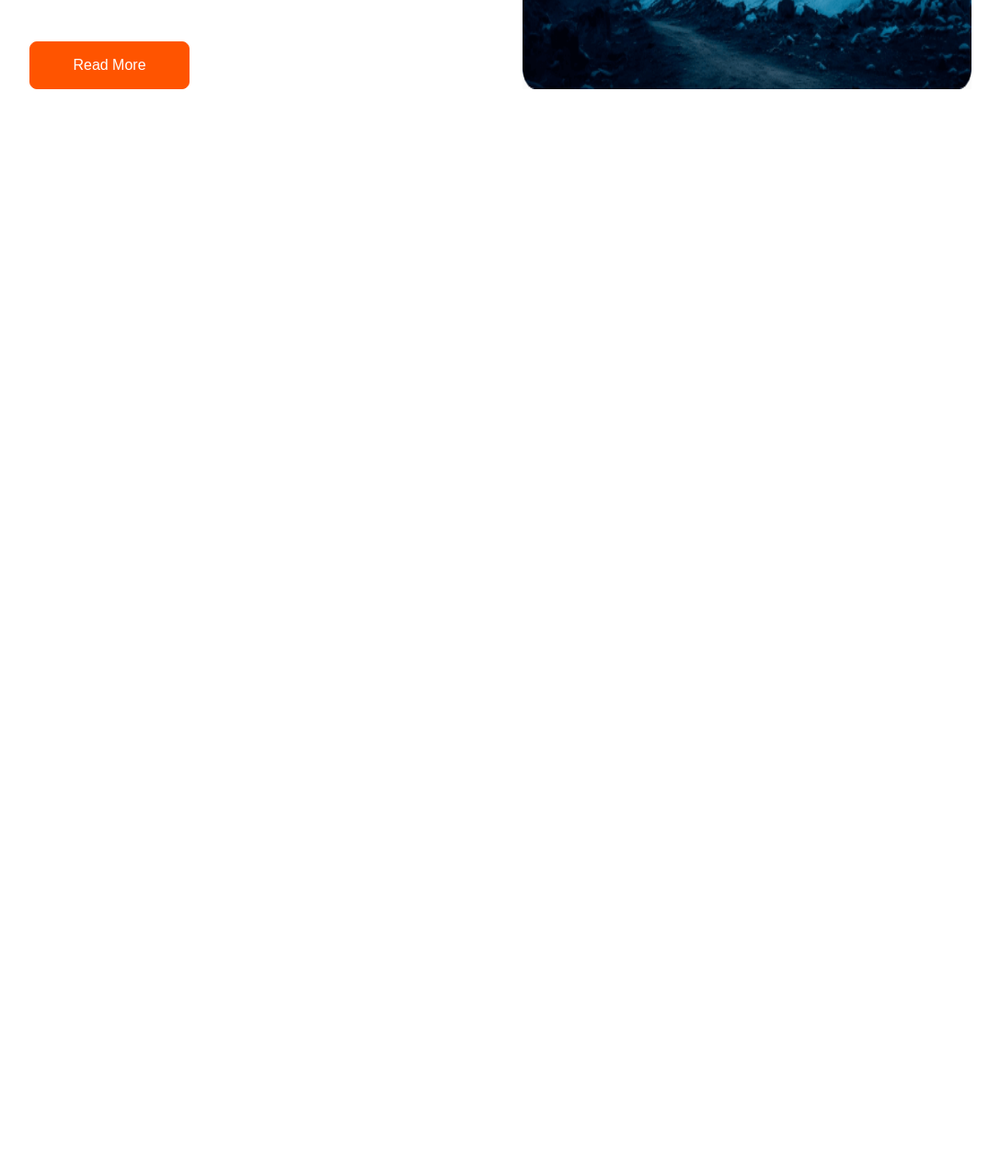
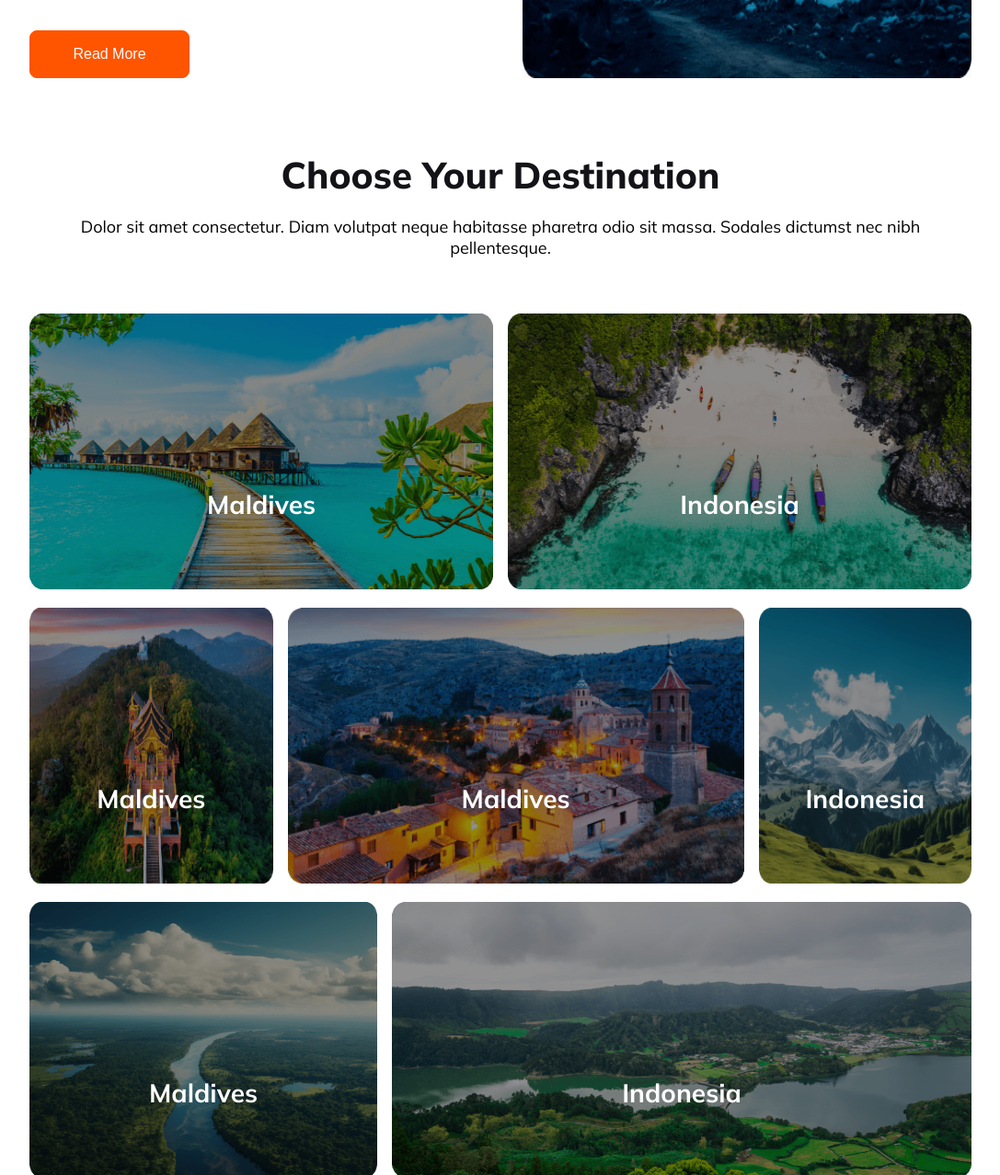
Before and after one commit to Faysal2123/Travel-website, a plain HTML site: page index.html in a window 1280 px wide. Shown: the part 1522-2800 px from the top of the page at 92% size, without its empty margins (96-1183 px from the left). Before the commit the page ends 1699 px from the top, so only its background shows below. Drawn offline with Linux system fonts and the light colour scheme.

Commit message:
footer section

```diff
--- a/index.html
+++ b/index.html
@@ -68,6 +68,69 @@
                 <img src="Images/Rectangle 4.png" alt="">
               </div>
            </section>
+           <section class="container your-destination">
+            <h3>Choose Your Destination</h3>
+            <p id="Destination">Dolor sit amet consectetur. Diam volutpat neque habitasse pharetra odio sit massa. Sodales dictumst nec nibh pellentesque.</p>
+           </div>
+            <div class="row-1">
+                <div class="country-card">
+                    <img src="Images/Rectangle 5.png" alt="">
+                    <p class="country">Maldives</p>
+
+                </div>
+                <div class="country-card">
+                    <img src="Images/Rectangle 8.png" alt="">
+                    <p class="country">Indonesia</p>
+                </div>
+            </div>
+            <div class="row-2">
+                <div class="country-card">
+                    <img src="Images/Rectangle 6.png" alt="">
+                    <p class="country">Maldives</p>
+
+                </div>
+                <div class="country-card">
+                    <img src="Images/Rectangle 7.png" alt="">
+                    <p class="country">Maldives</p>
+
+                </div>
+                <div class="country-card">
+                    <img src="Images/Rectangle 9.png" alt="">
+                    <p class="country">Indonesia</p>
+                </div>
+            </div>
+            <div class="row-3">
+            <div class="country-card">
+                <img src="Images/Rectangle 11.png" alt="">
+                <p class="country">Maldives</p>
+
+            </div>
+            <div class="country-card">
+                <img src="Images/Rectangle 10.png" alt="">
+                <p class="country">Indonesia</p>
+            </div>
+            </div>
+
+           </section>
+           <div class="footer-section">
+            <div class="container">
+                <div class="logo">
+                    <img src="Images/Group 40071 (2).png" alt="">
+                    <h3>Hero <span class="span">Travel</span></h3>
+
+                </div>
+                <p>Lorem ipsum dolor sit amet, consectetur adipisicing elit. Sed harum facere consequatur est autem atque quo quis obcaecati tempora! Asperiores sequi rerum explicabo iusto maiores dolorum consectetur quo tempore beatae?</p>
+                <div class="social">
+                    <i class="fa-brands fa-facebook-f"></i>
+                    <i class="fa-brands fa-twitter"></i>
+                    <i class="fa-brands fa-github"></i>
+                    <i class="fa-brands fa-instagram"></i>
+                </div>
+                <hr>
+                <p>&copy;2024, All Rights Reserved</p>
+
+            </div>
+           </div>
 
     </main>
     <footer>
--- a/styles/styles.css
+++ b/styles/styles.css
@@ -135,7 +135,7 @@ select{
     font-weight: 400;
 }
 .text-content li{
-    margin: 20px;
+    margin: 18px;
 
 }
 .text-content p,
@@ -154,3 +154,91 @@ select{
     height: 100%;
 
 }
+.your-destination img{
+    width: 100%;
+    height: 300px;
+    filter: brightness(70%);
+
+}
+.row-1,.row-2,.row-3{
+    display: grid;
+    grid-template-columns: 1fr 1fr;
+    margin: 1rem 0;
+    gap: 1rem;
+}
+.row-2{
+    display: grid;
+    grid-template-columns: 0.8fr 1.5fr 0.7fr;
+
+}
+.row-3{
+    display: grid;
+    grid-template-columns: 0.75fr 1.25fr;
+
+}
+.your-destination h3{
+    color: rgb(19, 19, 24);
+    font-size: 40px;
+    font-weight: 800;
+    text-align: center;
+
+}
+.row-1{
+    margin-top: 60px;
+}
+.your-destination p{
+
+    text-align: center;
+    margin: 20px auto;
+
+}
+.your-destination{
+    margin-bottom: 100px;
+}
+.Destination{
+    width: 643px;
+    text-align: center;
+}
+.country-card{
+    position: relative;
+
+}
+.country{
+    position: absolute;
+    top: 50%;
+    left:50%;
+    color: white;
+    font-size: 28px;
+    font-weight: bold;
+    transform: translate(-50%, 50%);
+}
+.footer-section{
+    background: rgba(19, 19, 24, 0.05);
+    padding: 2rem 0;
+}
+.footer-section .logo{
+    display: flex;
+    align-items: center;
+    justify-content: center;
+    margin: 2rem auto;
+
+}
+.logo h3{
+    font-size: 32px;
+    font-weight: 800;
+}
+.social{
+    width: 200px;
+    display: flex;
+    justify-content: space-between;
+    align-items: center;
+    margin: 2rem auto;
+}
+.social i{
+    height: 44px;
+    font-size: 24px;
+
+}
+hr{
+    margin: 2rem;
+}
```
